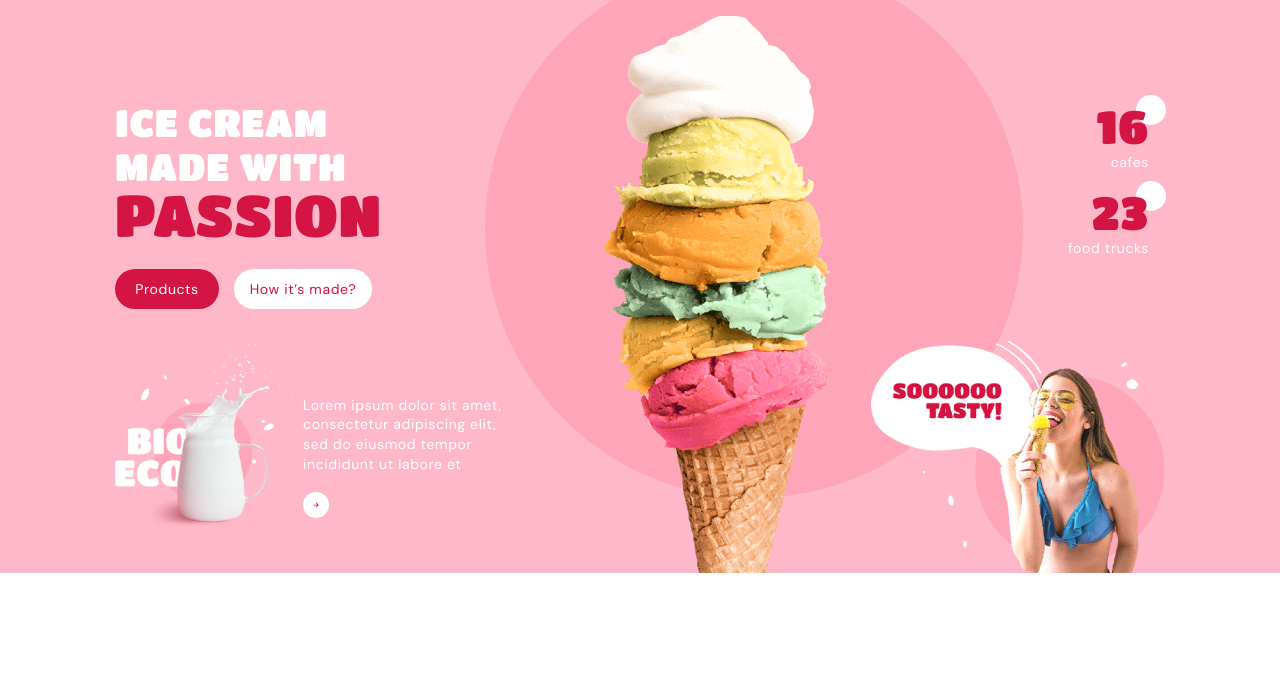
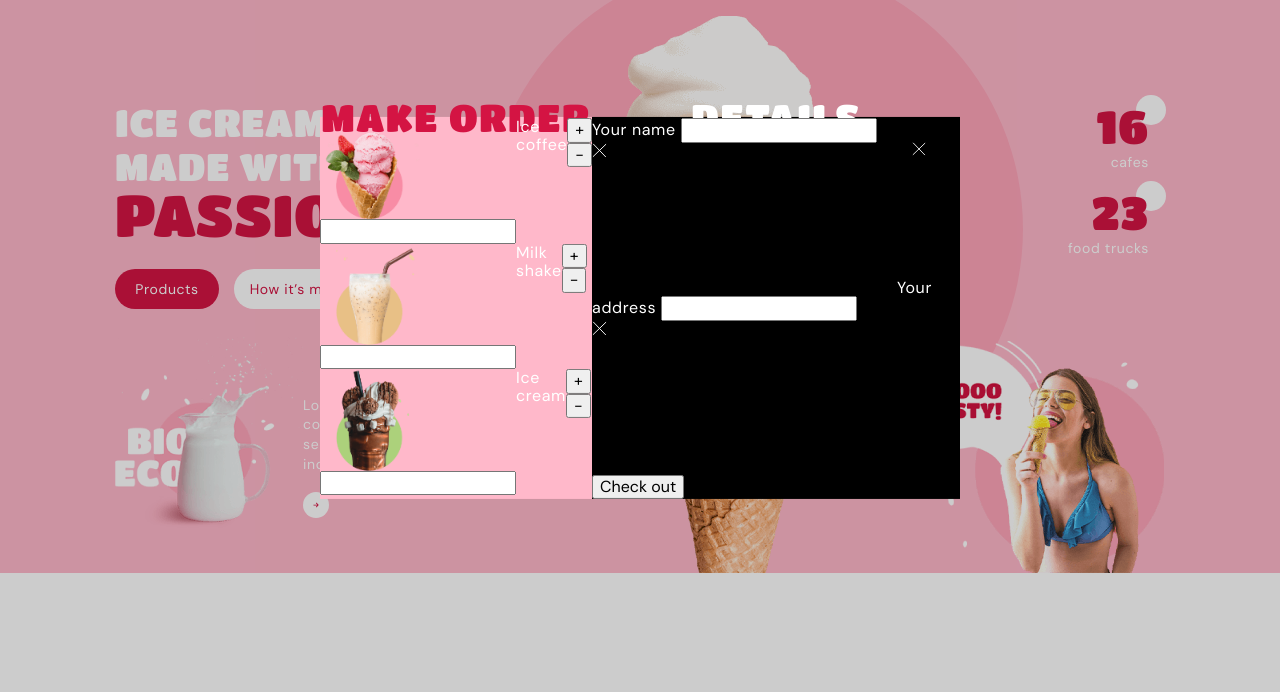
Before and after one commit to trukozak/team3_project_html_css, a website built with Parcel: page src/index.html in a window 1280 px wide. Shown: the part 92-784 px from the top of the page. Built offline with nearby package versions, Linux system fonts and the light colour scheme.

Commit message:
add changes

```diff
--- a/src/partials/header.html
+++ b/src/partials/header.html
@@ -35,7 +35,7 @@
             <use href="./images/sprite.svg#btn-icon"></use>
           </svg>
         </button>
-        <div class="backdrop is-hidden" data-order>
+        <div class="backdrop" data-order>
           <div class="order">
             <!-- ORDER CLOSE-BUTTON -->
             <button class="menu__close-button order__close-button" type="button" data-order-close>
--- a/src/sass/components/_order.scss
+++ b/src/sass/components/_order.scss
@@ -13,11 +13,38 @@
     background-color: #000;
   }
 
+  &__title {
+    color: var(--white);
+    font-family: Titan One, sans-serif;
+    font-style: normal;
+    font-size: 20px;
+    line-height: 1.15px;
+    text-align: center;
+    letter-spacing: 0.04em;
+    text-transform: uppercase;
+  }
+
+  &__title--dark {
+    color: var(--accent-color);
+  }
+
   @media screen and (min-width: 768px) {
     display: flex;
 
+    &__title {
+      font-size: 30px;
+      line-height: 1.13;
+    }
+
     &--left {
       background-color: #ffb8ca;
+    }
+  }
+
+  @media screen and (min-width: 1280px) {
+    &__title {
+      font-size: 38px;
+      line-height: 1.15px;
     }
   }
 }
--- a/src/sass/layout/_header.scss
+++ b/src/sass/layout/_header.scss
@@ -25,6 +25,7 @@
     font-weight: 700;
     font-size: 14px;
     line-height: 1.29px;
+    cursor: pointer;
 
     transition: color 250ms cubic-bezier(0.4, 0, 0.2, 1);
 
--- a/src/sass/layout/_hero.scss
+++ b/src/sass/layout/_hero.scss
@@ -60,6 +60,8 @@
     line-height: 1.3px;
 
     border-radius: 30px;
+
+    cursor: pointer;
 
     & + & {
       margin-left: 8px;
@@ -178,6 +180,7 @@
       border-radius: 50%;
       border: none;
       background-color: var(--white);
+      cursor: pointer;
 
       transition: background-color 250ms cubic-bezier(0.4, 0, 0.2, 1);
 
```
Also changed, not shown: 1 other file.
